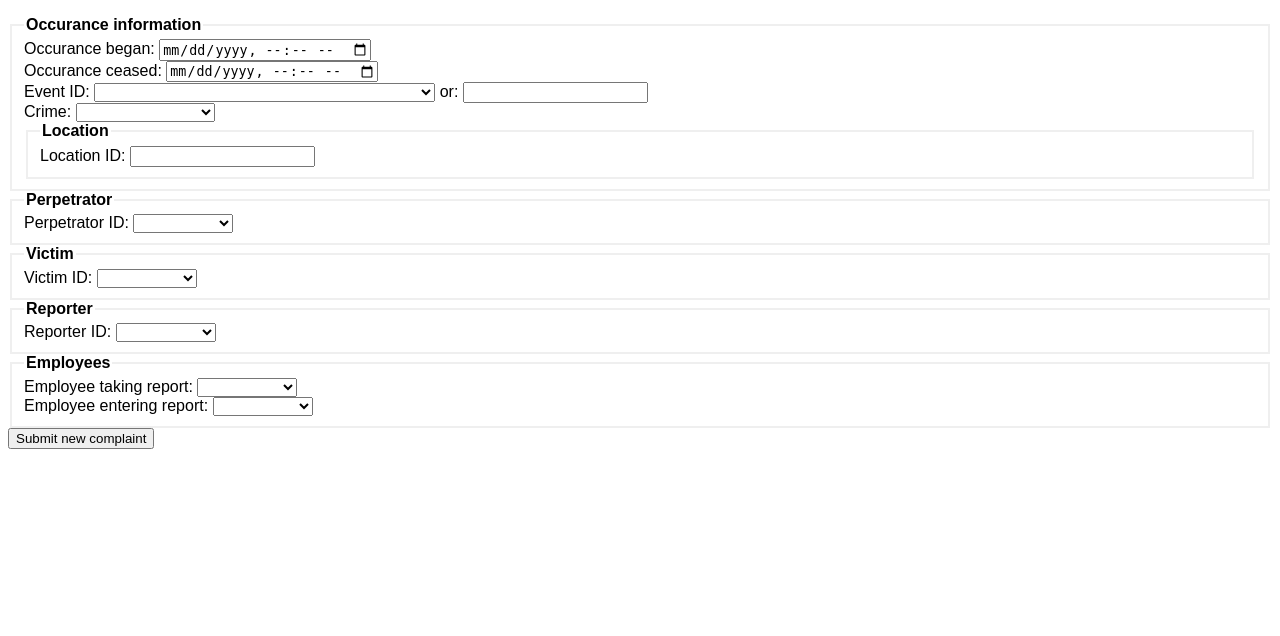
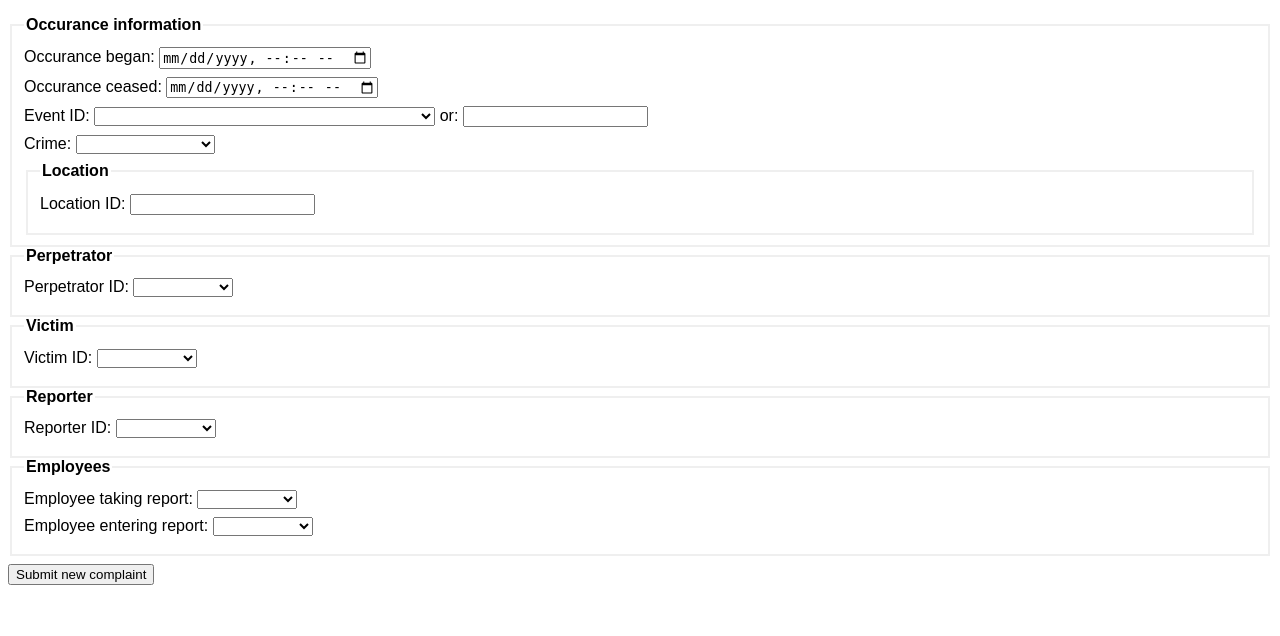
Before and after one commit to MisterGrimmeh/police-database-web, a PHP site: page /new-complaint.php in a window 1280 px wide. Shown: the part 164-800 px from the top of the page. Run offline with PHP 8.4, Linux system fonts and the light colour scheme; tables that the repository leaves empty hold one stand-in row (values such as "Sample post").

Commit message:
Made it look better

```diff
--- a/main.css
+++ b/main.css
@@ -6,6 +6,14 @@
 
 a, a:link, a:hover, a:visited, a:active {
     text-decoration: none;
+}
+
+fieldset {
+    width: auto;
+}
+
+form div {
+    margin: 0.5rem 0;
 }
 
 fieldset {
```
